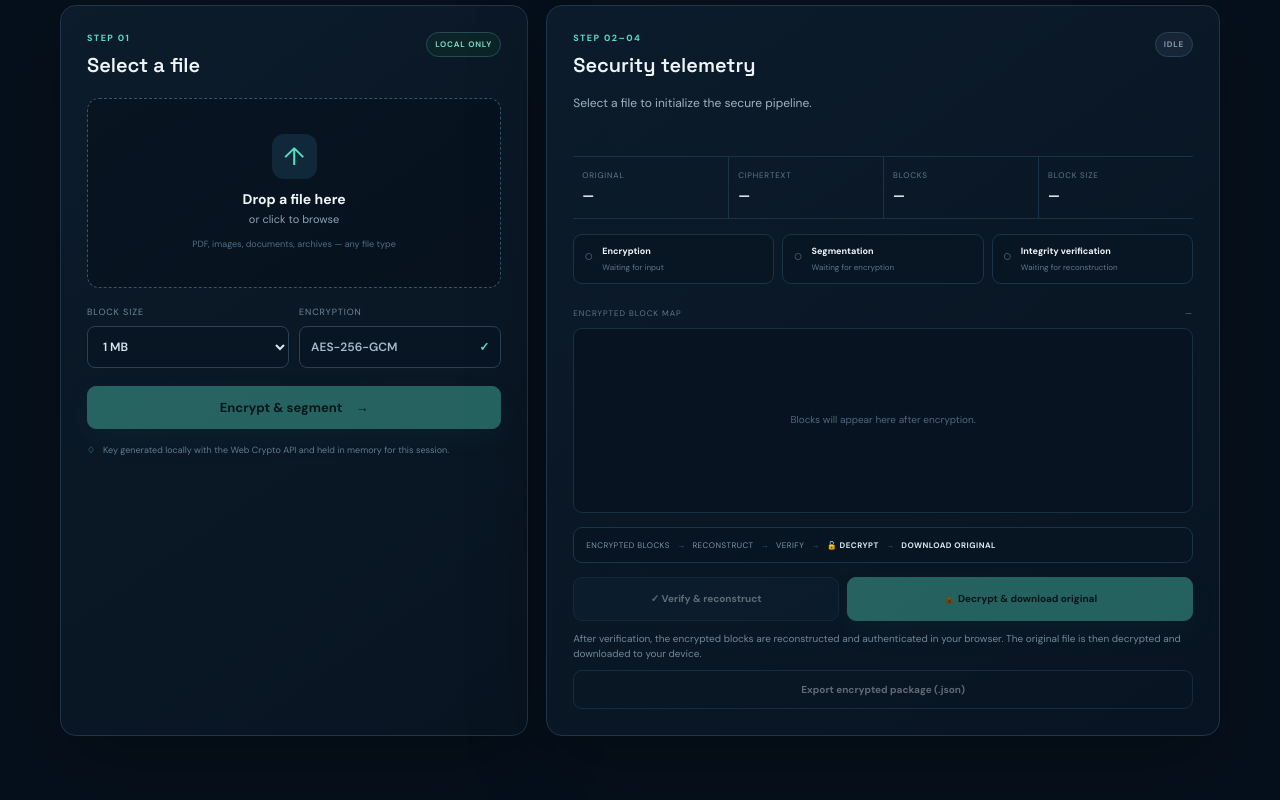
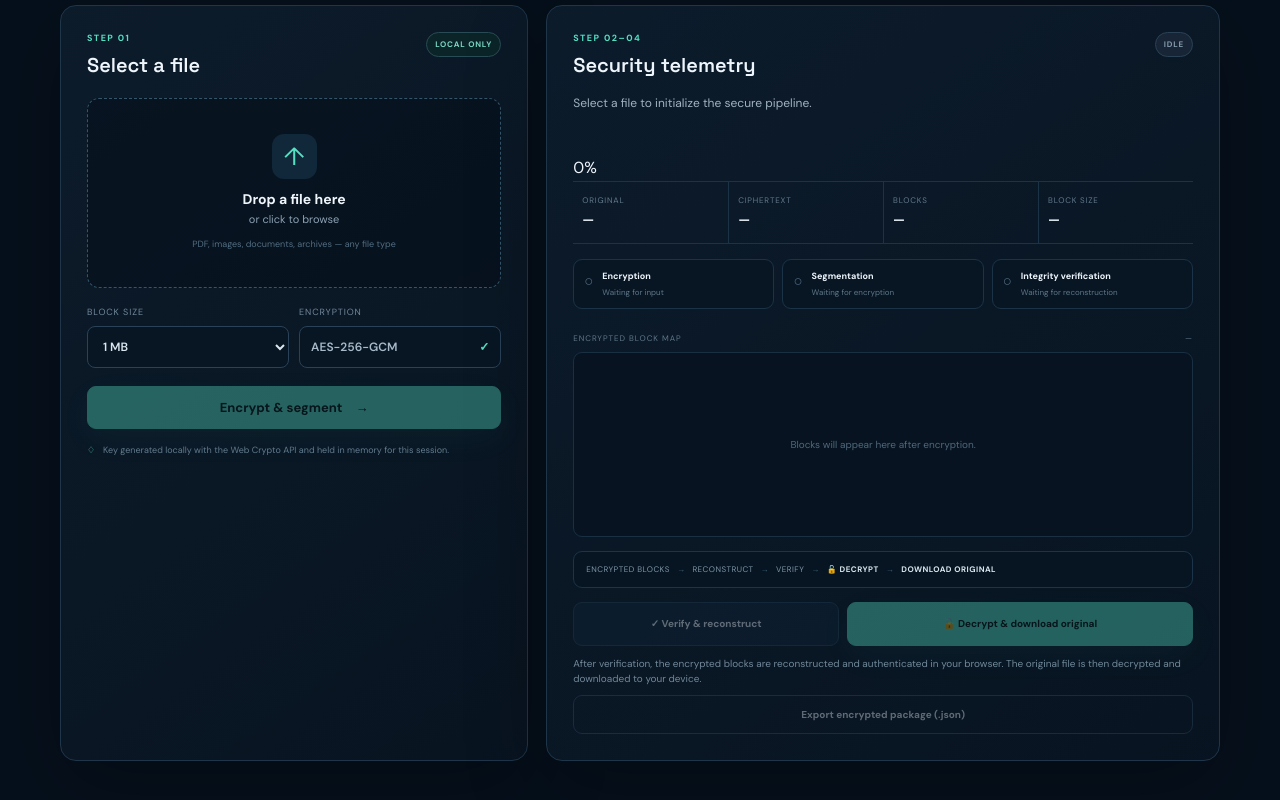
Before and after one commit to college-projecta/Secure-Cloud-Prototype, a plain HTML site: page index.html in a window 1280 px wide. Shown: the part 1278-2078 px from the top of the page. Drawn offline with Linux system fonts and the light colour scheme.

Commit message:
feat: add visible encryption progress

```diff
--- a/index.html
+++ b/index.html
@@ -70,7 +70,7 @@
 
     <div class="glass panel result-panel">
       <div class="panel-title"><div><span class="step-tag">STEP 02–04</span><h3>Security telemetry</h3></div><span id="statusBadge" class="badge">IDLE</span></div>
-      <div id="statusText" class="status-message">Select a file to initialize the secure pipeline.</div>
+      <div id="statusText" class="status-message">Select a file to initialize the secure pipeline.</div><div class="progress-wrap" aria-label="Encryption progress"><div class="progress-track"><div id="progressBar" class="progress-bar" style="width:0%"></div></div><span id="progressValue">0%</span></div>
       <div class="telemetry">
         <div><span>Original</span><strong id="originalSize">—</strong></div><div><span>Ciphertext</span><strong id="encryptedSize">—</strong></div>
         <div><span>Blocks</span><strong id="blockCount">—</strong></div><div><span>Block size</span><strong id="effectiveBlockSize">—</strong></div>
```
